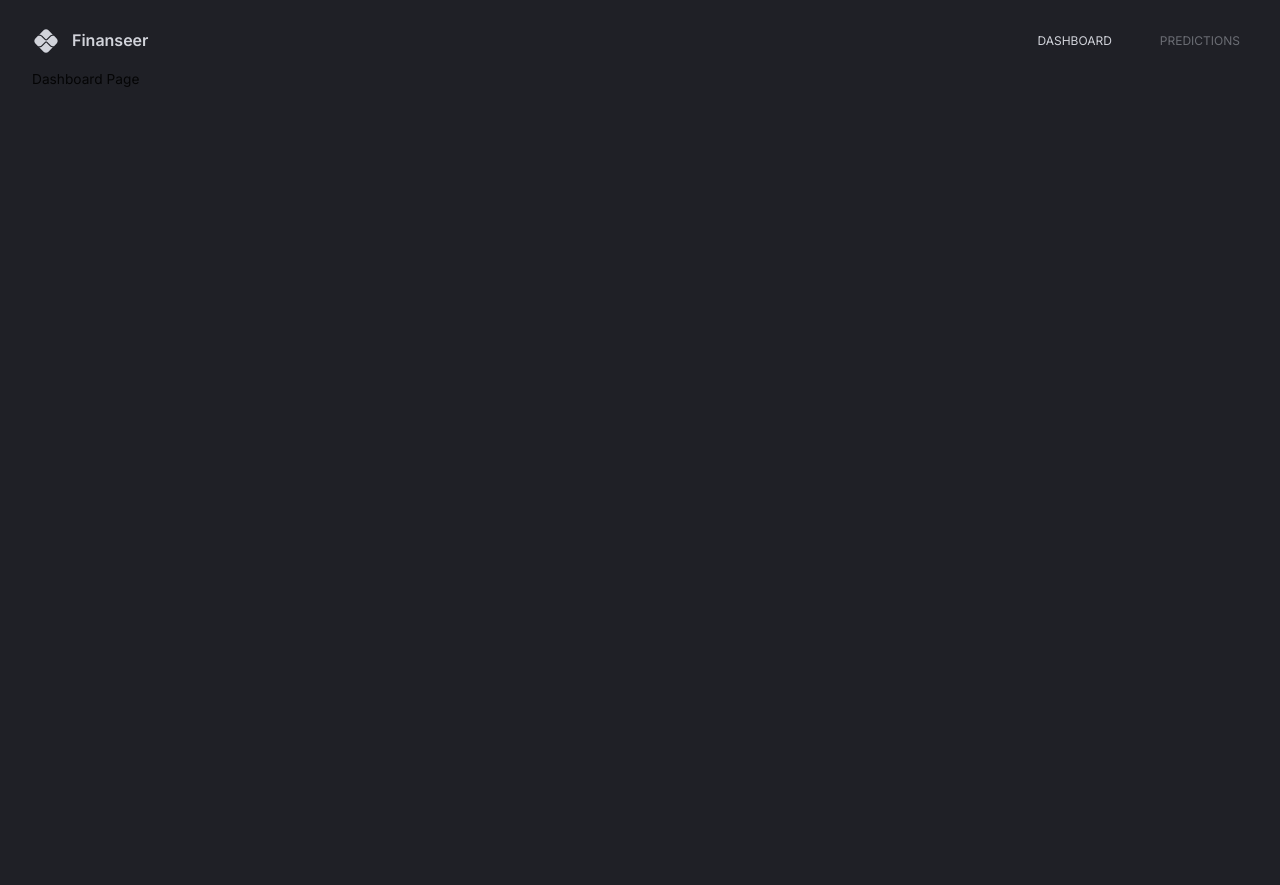
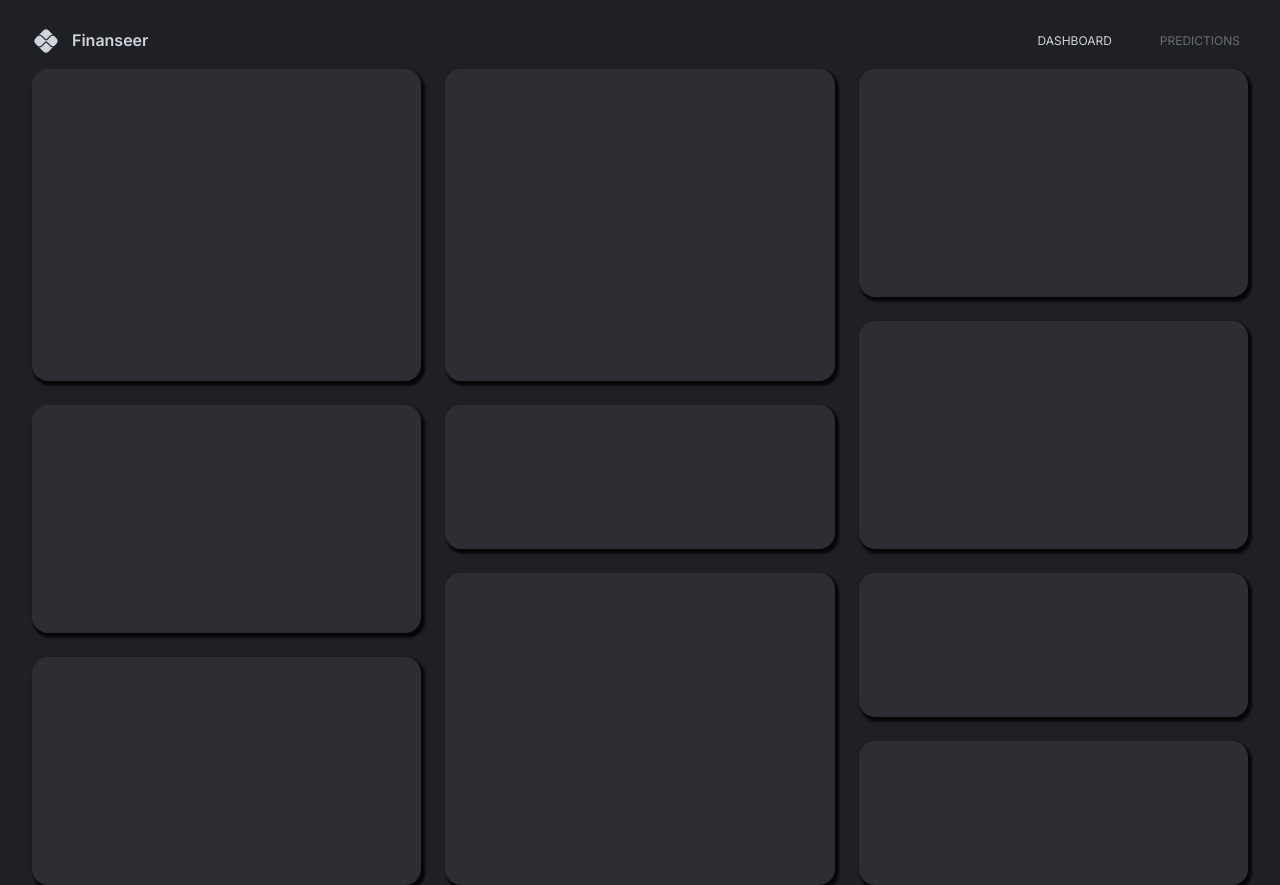
Before and after one commit to Gapotchenko-Yakov/finance-app, a React (Vite) app in the folder client/: page / in a window 1280 px wide. Before the commit the page ends 800 px from the top, so only its background shows below. Built offline with nearby package versions, Linux system fonts and the light colour scheme.

Commit message:
Dashboard Layout.

```diff
--- a/client/src/App.tsx
+++ b/client/src/App.tsx
@@ -2,7 +2,8 @@
 import { themeSettings } from "./theme";
 import { Box, CssBaseline, ThemeProvider, createTheme } from "@mui/material";
 import { BrowserRouter, Route, Routes } from "react-router-dom";
-import Navbar from "./components/Navbar";
+import Navbar from "@/components/Navbar";
+import Dashboard from "@/pages/dashboard";
 
 function App() {
   const theme = useMemo(() => createTheme(themeSettings), []);
@@ -15,7 +16,7 @@
           <Box width="100%" height="100%" p="1rem 2rem 4rem 2rem">
             <Navbar />
             <Routes>
-              <Route path="/" element={<div>Dashboard Page</div>} />
+              <Route path="/" element={<Dashboard />} />
               <Route path="/prediction" element={<div>Prediction Page</div>} />
             </Routes>
           </Box>
--- /dev/null
+++ b/client/src/components/DashboardBox.tsx
@@ -0,0 +1,10 @@
+import { Box } from "@mui/material";
+import { styled } from "@mui/system";
+
+const DashboardBox = styled(Box)(({ theme }) => ({
+  backgroundColor: theme.palette.background.light,
+  borderRadius: "1rem",
+  boxShadow: "0.15rem 0.2rem 0.15rem 0.1rem rgba(0, 0, 0, 0.8)",
+}));
+
+export default DashboardBox;
--- a/client/src/components/FlexBetween.tsx
+++ b/client/src/components/FlexBetween.tsx
@@ -1,8 +1,5 @@
-import React from "react";
 import { styled } from "@mui/system";
 import { Box } from "@mui/material";
-
-type Props = object;
 
 const FlexBetween = styled(Box)({
   display: "flex",
--- a/client/src/components/navbar.tsx
+++ b/client/src/components/navbar.tsx
@@ -4,7 +4,6 @@
 import { useTheme } from "@mui/material";
 import FlexBetween from "./FlexBetween";
 import { Pix as PixIcon } from "@mui/icons-material";
-import { PaletteColor } from "@mui/material/styles/createPalette";
 
 type Props = object;
 
--- a/client/src/expanded-theme.d.ts
+++ b/client/src/expanded-theme.d.ts
@@ -1,4 +1,4 @@
-import { Palette, PaletteColor } from "@mui/material/styles";
+import { Palette, PaletteColor, TypeBackground } from "@mui/material/styles";
 
 declare module "@mui/material/styles/createPalette" {
   interface PaletteColor {
@@ -8,4 +8,8 @@
   interface Palette {
     tertiary: PaletteColor;
   }
+
+  interface TypeBackground {
+    light: string;
+  }
 }
--- /dev/null
+++ b/client/src/pages/dashboard/Row1.tsx
@@ -0,0 +1,16 @@
+import DashboardBox from "@/components/DashboardBox";
+import React from "react";
+
+type Props = {};
+
+const Row1 = (props: Props) => {
+  return (
+    <>
+      <DashboardBox gridArea="a"></DashboardBox>
+      <DashboardBox gridArea="b"></DashboardBox>
+      <DashboardBox gridArea="c"></DashboardBox>
+    </>
+  );
+};
+
+export default Row1;
--- /dev/null
+++ b/client/src/pages/dashboard/Row2.tsx
@@ -0,0 +1,15 @@
+import DashboardBox from "@/components/DashboardBox";
+
+type Props = {};
+
+const Row2 = () => {
+  return (
+    <>
+      <DashboardBox gridArea="d"></DashboardBox>
+      <DashboardBox gridArea="e"></DashboardBox>
+      <DashboardBox gridArea="f"></DashboardBox>
+    </>
+  );
+};
+
+export default Row2;
--- /dev/null
+++ b/client/src/pages/dashboard/Row3.tsx
@@ -0,0 +1,14 @@
+import DashboardBox from "@/components/DashboardBox";
+
+const Row3 = () => {
+  return (
+    <>
+      <DashboardBox gridArea="g"></DashboardBox>
+      <DashboardBox gridArea="h"></DashboardBox>
+      <DashboardBox gridArea="i"></DashboardBox>
+      <DashboardBox gridArea="j"></DashboardBox>
+    </>
+  );
+};
+
+export default Row3;
--- /dev/null
+++ b/client/src/pages/dashboard/index.tsx
@@ -0,0 +1,82 @@
+import { Box, useMediaQuery } from "@mui/material";
+import Row1 from "./Row1";
+import Row2 from "./Row2";
+import Row3 from "./Row3";
+
+const gridTemplateLargeScreens = `
+"a b c"
+"a b c"
+"a b c"
+"a b f"
+"d e f"
+"d e f"
+"d h i"
+"g h i"
+"g h j"
+"g h j"
+`;
+
+const gridTemplateSmallScreens = `
+"a"
+"a"
+"a"
+"a"
+"b"
+"b"
+"b"
+"b"
+"c"
+"c"
+"c"
+"d"
+"d"
+"d"
+"e"
+"e"
+"f"
+"f"
+"f"
+"g"
+"g"
+"g"
+"h"
+"h"
+"h"
+"h"
+"i"
+"i"
+"j"
+"j"
+`;
+
+const Dashboard = () => {
+  const isAboveMediumScreens = useMediaQuery("(min-width: 1200px)");
+
+  return (
+    <Box
+      width="100%"
+      height="100%"
+      display="grid"
+      gap="1.5rem"
+      sx={
+        isAboveMediumScreens
+          ? {
+              gridTemplateColumns: "repeat(3, minmax(370px, 1fr))",
+              gridTemplateRows: "repeat(10 , minmax(60px, 1fr))",
+              gridTemplateAreas: gridTemplateLargeScreens,
+            }
+          : {
+              gridAutoColumns: "1fr",
+              gridAutoRows: "80px",
+              gridTemplateAreas: gridTemplateSmallScreens,
+            }
+      }
+    >
+      <Row1 />
+      <Row2 />
+      <Row3 />
+    </Box>
+  );
+};
+
+export default Dashboard;
```
